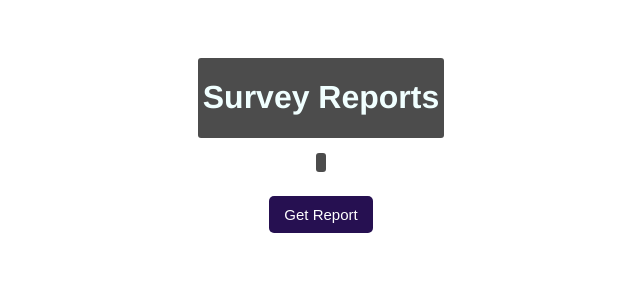
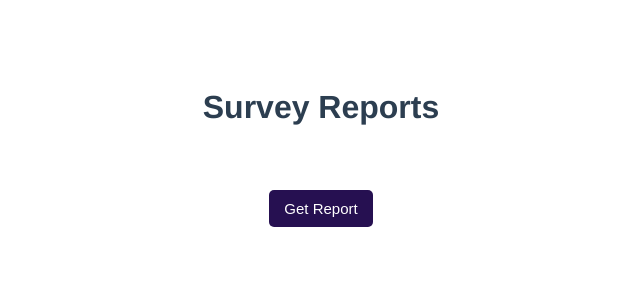
Before and after one commit to Marhav/hest-international-bdo-case, a Vue app: page / in a window 1280 px wide. Shown: the top 300 px of the page, without its empty margins (319-959 px from the left). Built offline with nearby package versions, Linux system fonts and the light colour scheme.

Commit message:
Made adjustments so that the contrast class only appear when needed.

```diff
--- a/src/components/Header.vue
+++ b/src/components/Header.vue
@@ -2,10 +2,10 @@
   <header class="backgroundImg" :style="{'background-image': `url(${checkBackground()})`}">
     <img class="logoImg" :src="checkLogoImg()" alt="">
     <div class="container">
-      <div class="contrast_background">
+      <div :class="[checkIfReport() ? 'contrast_background' : '']">
         <h1>{{ checkName() }}</h1>
       </div><br>
-      <div class="contrast_background">
+      <div :class="[checkIfReport() ? 'contrast_background' : '']">
         <h3>{{ checkDate() }}</h3>
       </div>
     </div>
@@ -31,6 +31,11 @@ export default {
     Loader,
   },
   methods: {
+    checkIfReport() {
+      if (this.survey){
+        return true;
+      } else return false;
+    },
     checkName() {
       if (!this.survey){
         return 'Survey Reports';
@@ -45,6 +50,11 @@ export default {
       if (!this.survey){
         return '';
       } else return "Expires: " + this.formatDate(this.survey.endDate)
+    },
+    checkBackground() {
+      if (this.survey){
+        return this.survey.backgroundImage
+      } else return '';
     },
     formatDate(date) {
 
@@ -81,18 +91,13 @@ export default {
         console.error("Ugyldig måned: " + separated_date);
       }
     },
-    checkBackground() {
-      if (this.survey){
-        return this.survey.backgroundImage
-      } else return '';
-    }
   },
 }
 </script>
 
 <style scoped>
 .logoImg{
-  width: 7%;
+  width: 10%;
   position: absolute;
   top: 20px;
   left: 20px;
@@ -100,7 +105,7 @@ export default {
 
 .backgroundImg{
   background-size: cover;
-  padding-top: 50px;
+  padding-top: 60px;
   padding-bottom: 20px;
   border-radius: 10px;
 }
```
